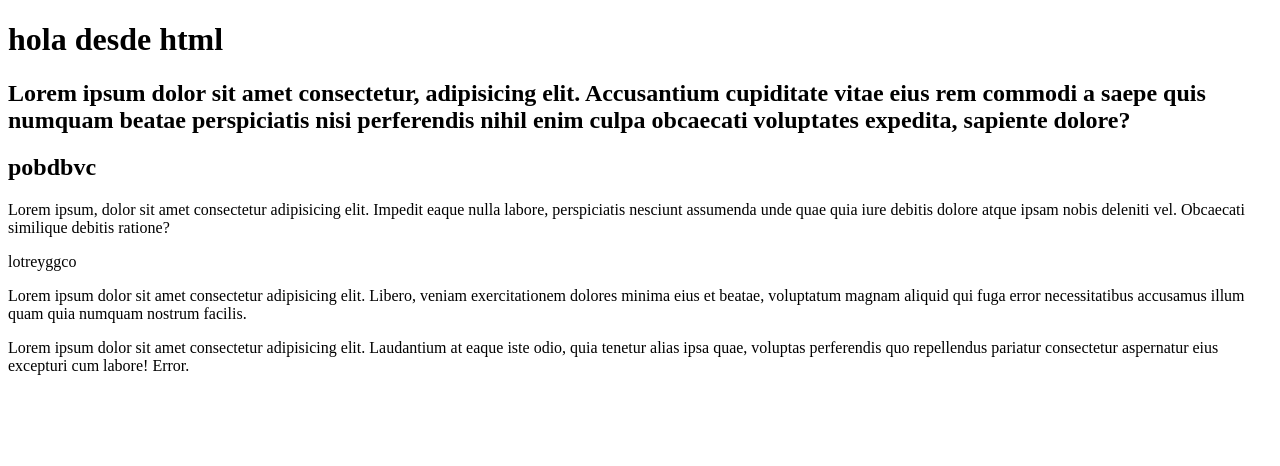
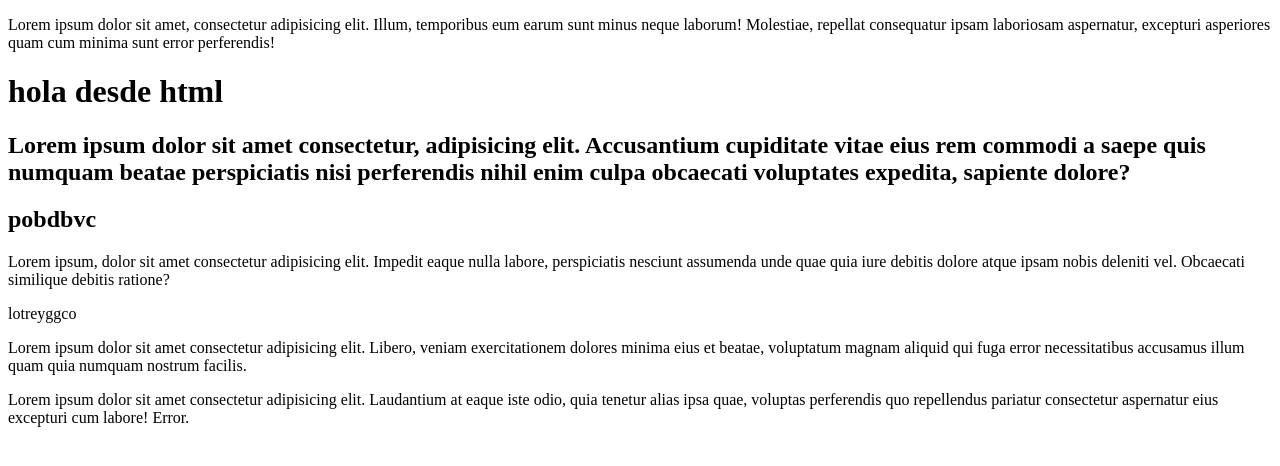
Before and after one commit to FreiderMontPerlaza/SegundoRepositorio, a plain HTML site: page index.html in a window 1280 px wide. Drawn offline with Linux system fonts and the light colour scheme.

Commit message:
agregamos un parrafo

```diff
--- a/index.html
+++ b/index.html
@@ -7,6 +7,7 @@
     <title>Document</title>
 </head>
 <body>
+    <p>Lorem ipsum dolor sit amet, consectetur adipisicing elit. Illum, temporibus eum earum sunt minus neque laborum! Molestiae, repellat consequatur ipsam laboriosam aspernatur, excepturi asperiores quam cum minima sunt error perferendis!</p>
 
     <h1>hola desde html</h1>
     <h2>Lorem ipsum dolor sit amet consectetur, adipisicing elit. Accusantium cupiditate vitae eius rem commodi a saepe quis numquam beatae perspiciatis nisi perferendis nihil enim culpa obcaecati voluptates expedita, sapiente dolore?</h2>
```
